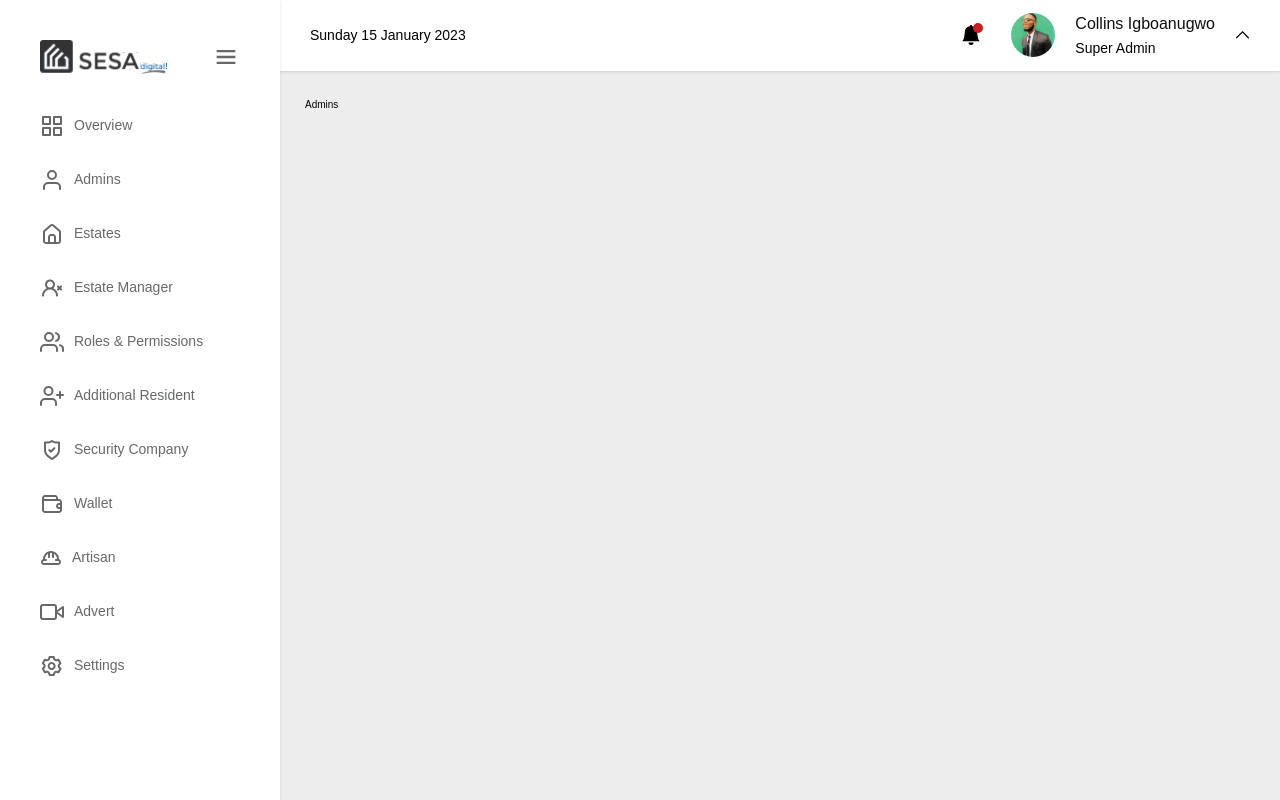
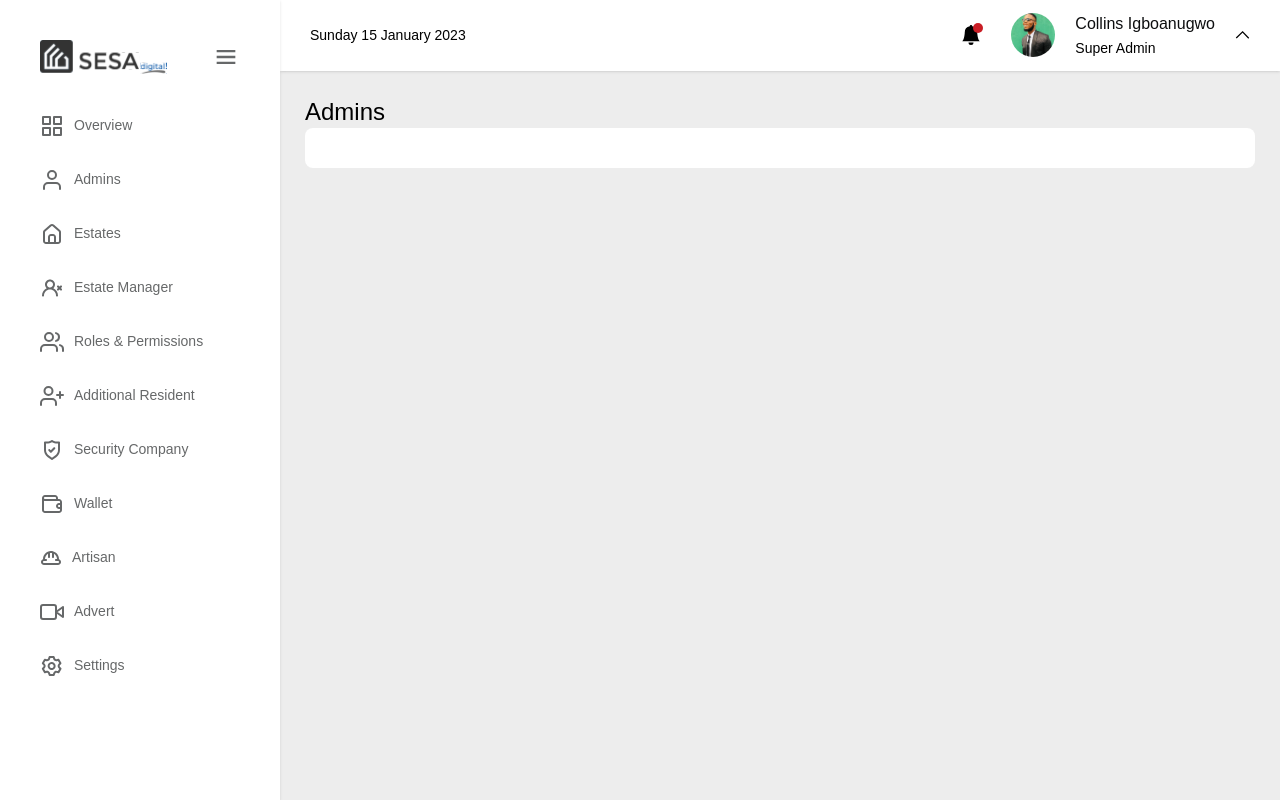
Before and after one commit to Niscolinx/sesa, a React (Vite) app: page /dashboard/admins in a window 1280 px wide. Built offline with nearby package versions, Linux system fonts and the light colour scheme; a web font is replaced by a local one.

Commit message:
working on admin

```diff
--- a/src/pages/dashboard/Admins.tsx
+++ b/src/pages/dashboard/Admins.tsx
@@ -2,8 +2,11 @@ import Header from '../../components/dashboard/Header'
 
 function Admins() {
     return (
-        <div>
-            Admins
+        <div className='admins'>
+            <h1 className='heading2'>Admins</h1>
+            <div className='admins__container'>
+                <section className='overview__left'></section>
+            </div>
         </div>
     )
 }
```
